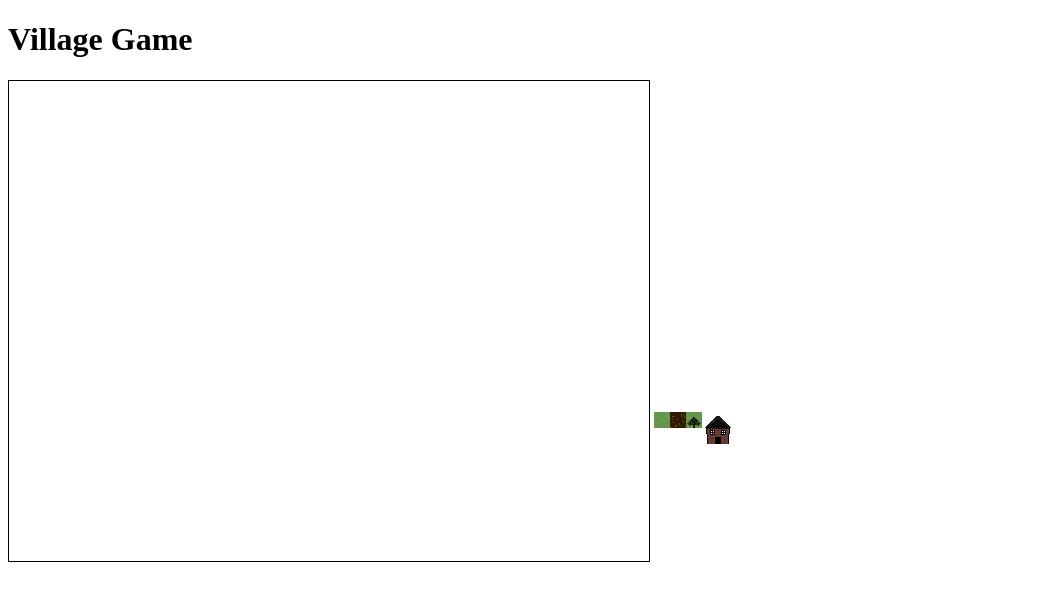
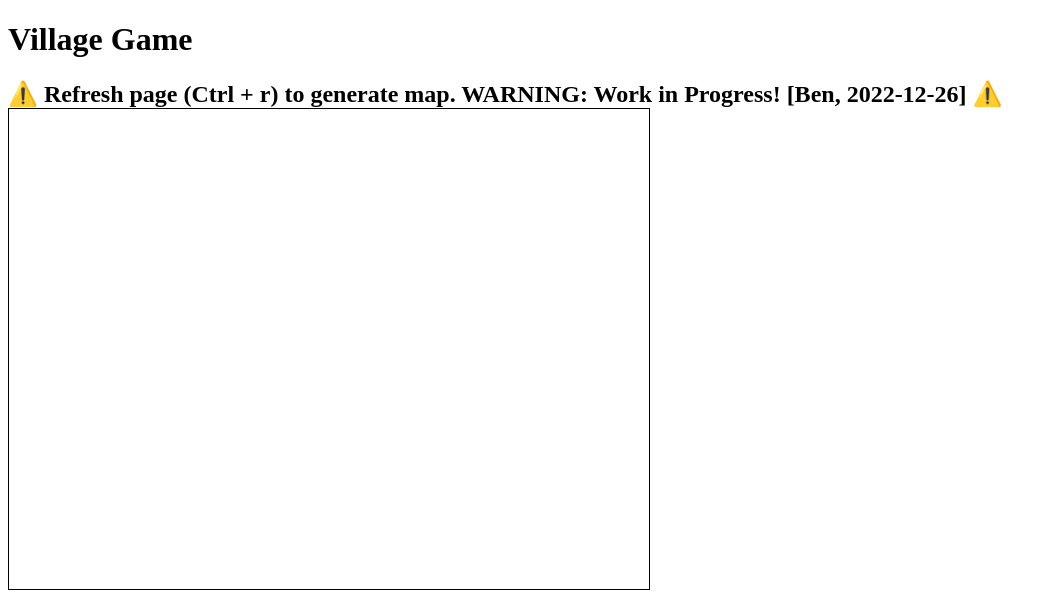
Before and after one commit to beingmerry/Village-Game, a plain HTML site: page index.html in a window 1280 px wide. Shown: the top 613 px of the page, without its empty margins (0-1056 px from the left). Drawn offline with Linux system fonts and the light colour scheme.

Commit message:
Add note on need for refresh to generate map

```diff
--- a/index.html
+++ b/index.html
@@ -7,6 +7,7 @@
   </head>
   <body>
     <h1>Village Game</h1>
+    <h2>⚠️ Refresh page (Ctrl + r) to generate map. WARNING: Work in Progress! [Ben, 2022-12-26] ⚠️
     <canvas id="game-canvas"></canvas>
     <script src="game.js"></script>
   </body>
```
